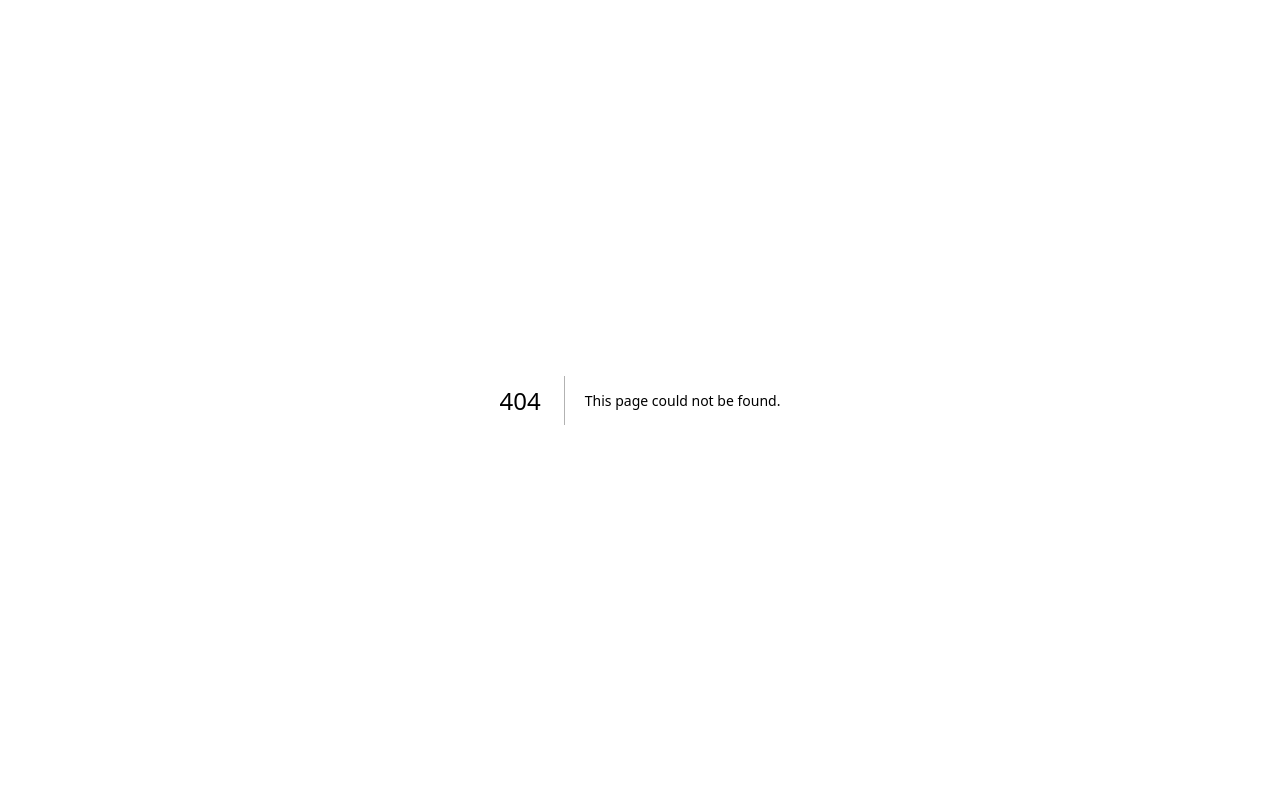
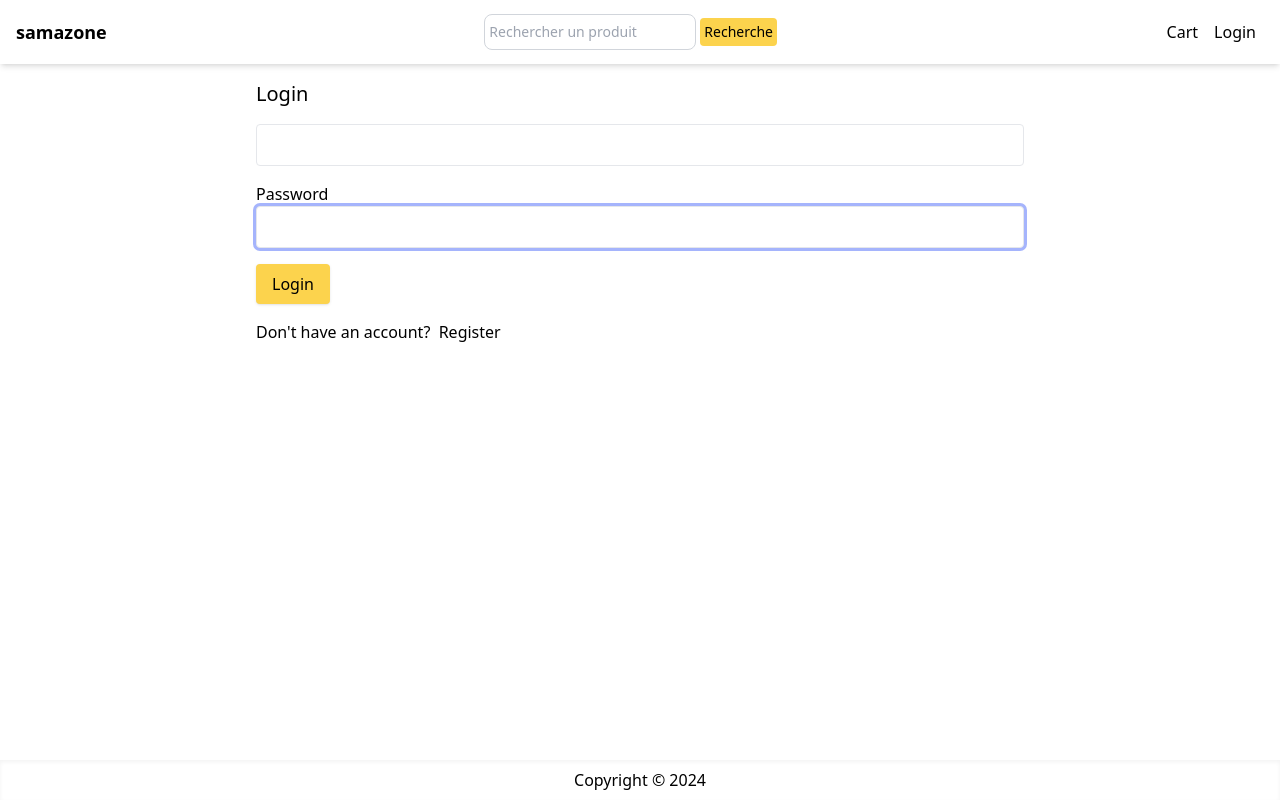
Before and after one commit to babacarth7/e-commerce-app, a Next.js app: page /login in a window 1280 px wide. Before the commit this address had no page. Built offline with nearby package versions, Linux system fonts and the light colour scheme.

Commit message:
added login screen

```diff
--- a/components/layout.jsx
+++ b/components/layout.jsx
@@ -44,7 +44,7 @@ function Layout({ title, children }) {
                                     </span>
                                 )}
                             </Link>
-                            <Link href="" className='p-2'>
+                            <Link href='/login' className='p-2'>
                                 Login
                             </Link>
                         </div>
--- a/package.json
+++ b/package.json
@@ -18,6 +18,7 @@
     "next": "^14.1.0",
     "react": "^18.2.0",
     "react-dom": "^18.2.0",
+    "react-hook-form": "^7.50.1",
     "react-toastify": "^10.0.4"
   },
   "devDependencies": {
--- a/pages/cart.jsx
+++ b/pages/cart.jsx
@@ -93,7 +93,7 @@ function CartScreen() {
                                 </div>
                             </li>
                             <li>
-                                <button onClick={() => router.push('/shipping')} className="primary-button w-full">Check Out</button>
+                                <button onClick={() => router.push('login?redirect=/shipping')} className="primary-button w-full">Check Out</button>
                             </li>
                         </ul>
                     </div>
--- /dev/null
+++ b/pages/login.jsx
@@ -0,0 +1,63 @@
+import React from 'react'
+import Link from 'next/link'
+import Layout from '../components/layout'
+import { useForm } from 'react-hook-form'
+
+function LoginScreen() {
+
+    const { handleSubmit, register, formState: { errors }, } = useForm()
+    const submitHandler = ( { email, password }) => {
+        console.log(email, password)
+    }
+    return (
+        <Layout title='Login'>
+            <form className='mx-auto max-w-screen-md' onSubmit={handleSubmit(submitHandler)}>
+                <h1 className='mb-4 text-xl'>Login</h1>
+                <div className='mb-4'>
+                    <label htmlFor='email'></label>
+                    <input
+                        type='mail'
+                        {...register('email', {
+                            required: 'Please enter email',
+                            pattern: {
+                                value: /^[a-zA-Z0-9_.+-]+@[a-zA-Z0-9-]+.[a-zA-Z0-9-.]+$/i,
+                                message: 'Please enter valid email',
+                              },
+                        })}
+                         className='w-full'
+                        id='email'
+                        autoFocus
+                    />
+                    {errors.email && (
+                        <div className="text-red-500">{errors.email.message}</div>
+                    )}
+                </div>
+                <div className='mb-4'>
+                    <label htmlFor='password'>Password</label>
+                    <input
+                        type='password'
+                        {...register('password', {
+                            required: 'Please enter password',
+                            minLength: { value: 6, message: 'password is more than 5 chars' },
+                          })}
+                        className='w-full'
+                        id='password'
+                        autoFocus
+                    />
+                    {errors.password && (
+                        <div className="text-red-500 ">{errors.password.message}</div>
+                    )}
+                </div>
+                <div className='mb-4'>
+                    <button className='primary-button'>Login</button>
+                </div>
+                <div className="mb-4 ">
+                     Don&apos;t have an account? &nbsp;
+                    <Link href='register'>Register</Link>
+                </div>
+            </form>
+        </Layout>
+    )
+}
+
+export default LoginScreen
--- a/styles/globals.css
+++ b/styles/globals.css
@@ -12,4 +12,10 @@
 
 .primary-button {
     @apply rounded bg-amber-300 py-2 px-4 shadow outline-none hover:bg-amber-400  active:bg-amber-500;
-  }
+}
+
+input,
+select,
+textarea {
+  @apply rounded border p-2  outline-none ring-indigo-300  focus:ring;
+}
```
Also changed, not shown: pages/register.jsx (added), 1 other file (tests, documents, lock files or other folders).
